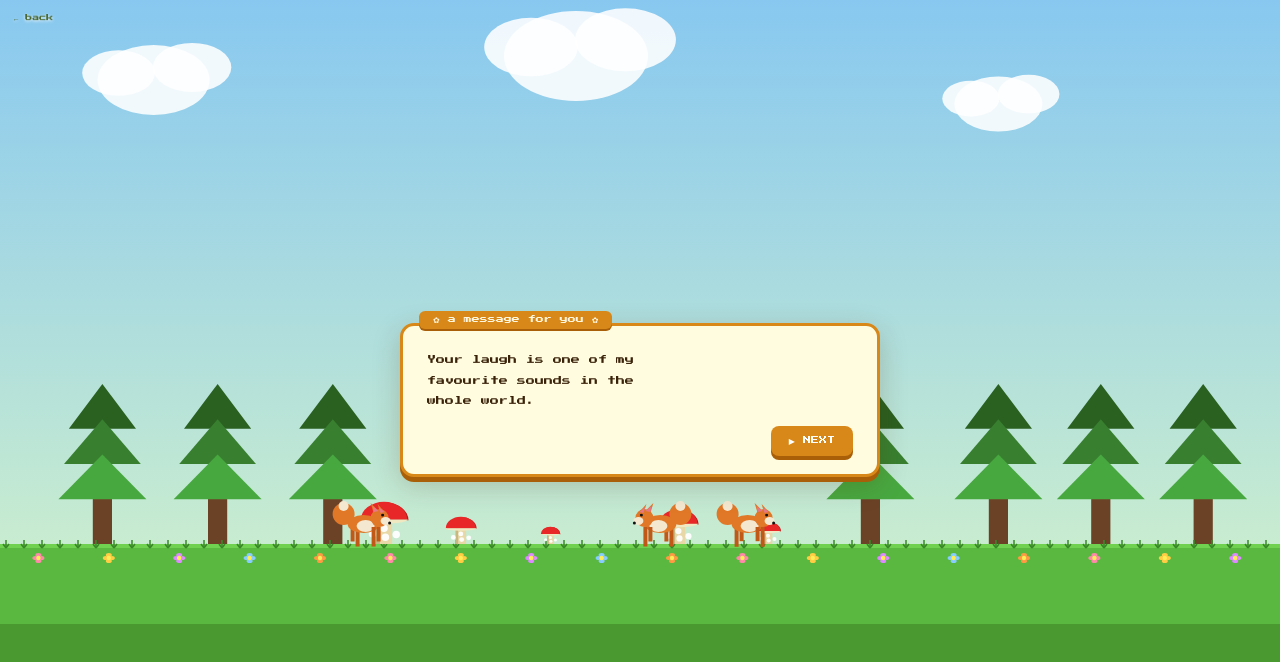
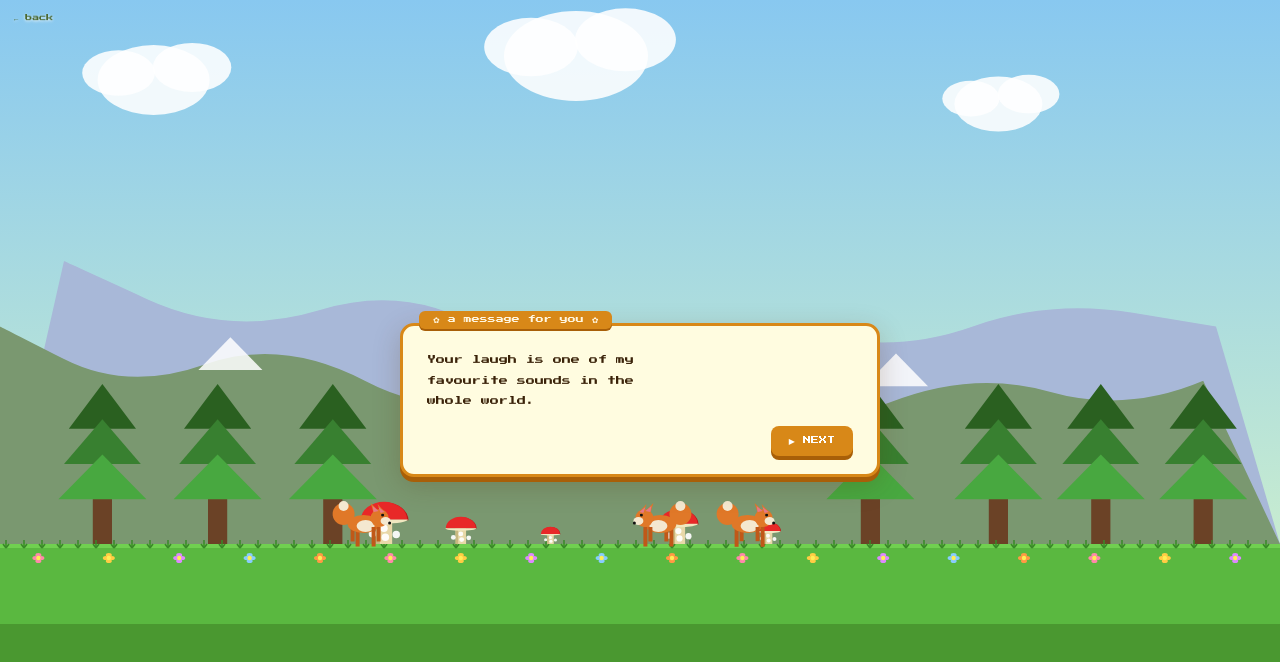
Before and after one commit to ziemghost/vibedstuff, a website: page skarb/index.html in a window 1280 px wide. Drawn offline with Linux system fonts and the light colour scheme.

Commit message:
Add layered mountains with snow caps to forest background

```diff
--- a/skarb/index.html
+++ b/skarb/index.html
@@ -218,6 +218,9 @@ function draw() {
   drawCloud(W * 0.45, H * 0.07, 90);
   drawCloud(W * 0.78, H * 0.13, 55);
 
+  // Mountains (behind trees)
+  drawMountains(W, ground);
+
   // Far trees (darker, smaller)
   [0.08, 0.17, 0.26, 0.68, 0.78, 0.86, 0.94].forEach(p =>
     drawTree(W * p, ground, H * 0.20, '#2a6020', '#388030', '#48a840')
@@ -257,6 +260,57 @@ function draw() {
 
   // Foxes
   foxes.forEach(f => drawFox(f.rx * W, ground, f.phase, f.dir));
+}
+
+function drawMountains(W, ground) {
+  // Far mountains (lighter, bluer)
+  cx.fillStyle = '#a8b8d8';
+  const far = [
+    [0.05, 0.52], [0.18, 0.38], [0.32, 0.48], [0.44, 0.30],
+    [0.58, 0.42], [0.70, 0.35], [0.82, 0.45], [0.95, 0.40],
+  ];
+  cx.beginPath();
+  cx.moveTo(0, ground);
+  far.forEach(([rx, rh], i) => {
+    const x = rx * W, y = ground - rh * ground;
+    const prev = far[i - 1];
+    if (i === 0) { cx.lineTo(x, y); return; }
+    const px = prev[0] * W, py = ground - prev[1] * ground;
+    const mx = (px + x) / 2, my = (py + y) / 2;
+    cx.quadraticCurveTo(px, py, mx, my);
+  });
+  const last = far[far.length - 1];
+  cx.lineTo(last[0] * W, ground - last[1] * ground);
+  cx.lineTo(W, ground); cx.closePath(); cx.fill();
+
+  // Near mountains (darker, greener — closer range)
+  cx.fillStyle = '#7a9870';
+  const near = [
+    [0.0, 0.40], [0.10, 0.28], [0.22, 0.38], [0.35, 0.22],
+    [0.50, 0.34], [0.63, 0.20], [0.76, 0.32], [0.88, 0.24], [1.0, 0.36],
+  ];
+  cx.beginPath();
+  cx.moveTo(0, ground);
+  near.forEach(([rx, rh], i) => {
+    const x = rx * W, y = ground - rh * ground;
+    const prev = near[i - 1];
+    if (i === 0) { cx.lineTo(x, y); return; }
+    const px = prev[0] * W, py = ground - prev[1] * ground;
+    const mx = (px + x) / 2, my = (py + y) / 2;
+    cx.quadraticCurveTo(px, py, mx, my);
+  });
+  cx.lineTo(W, ground); cx.closePath(); cx.fill();
+
+  // Snow caps on the tallest far peaks
+  cx.fillStyle = 'rgba(255,255,255,0.85)';
+  [[0.18, 0.38], [0.44, 0.30], [0.70, 0.35]].forEach(([rx, rh]) => {
+    const px = rx * W, py = ground - rh * ground;
+    cx.beginPath();
+    cx.moveTo(px, py);
+    cx.lineTo(px - W * 0.025, py + ground * 0.06);
+    cx.lineTo(px + W * 0.025, py + ground * 0.06);
+    cx.closePath(); cx.fill();
+  });
 }
 
 function drawCloud(x, y, r) {
```
